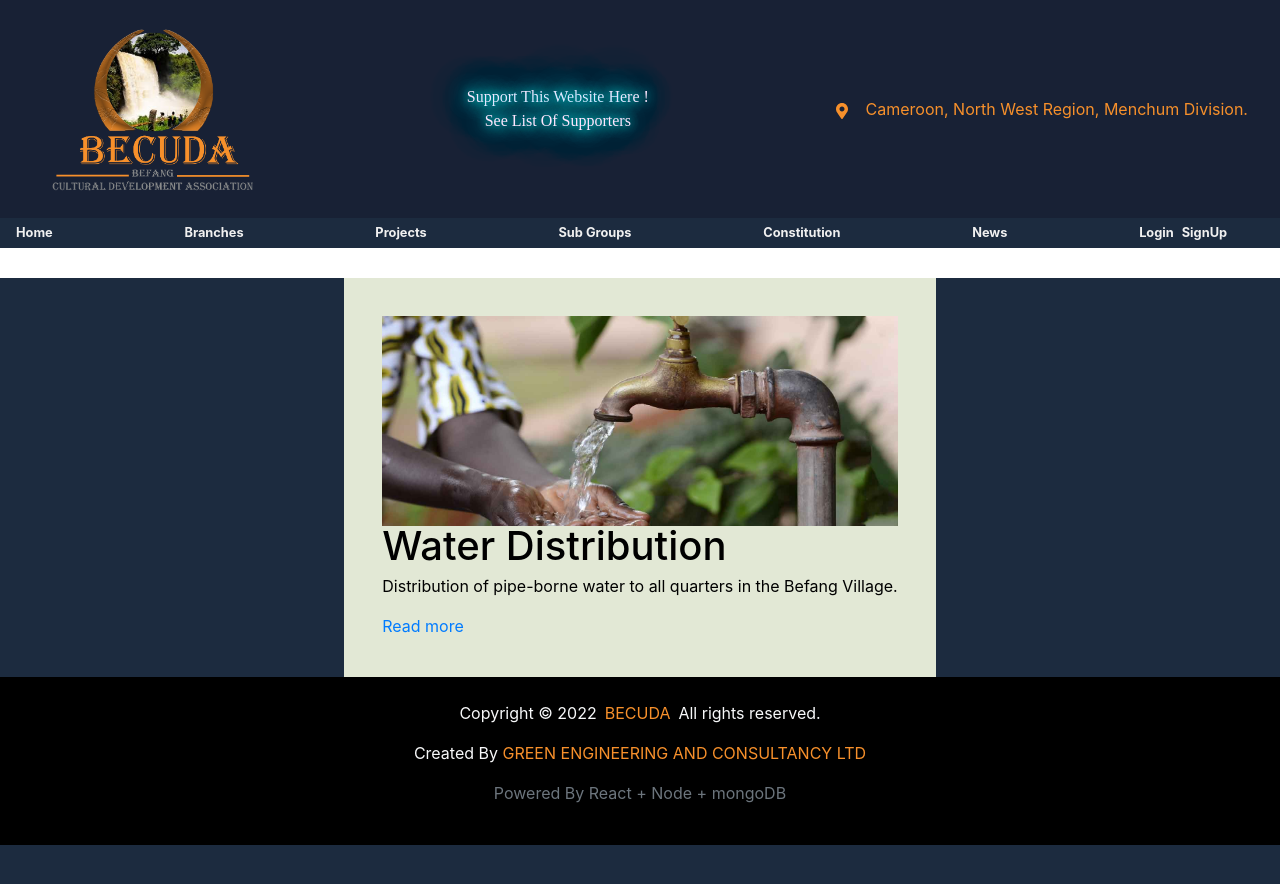
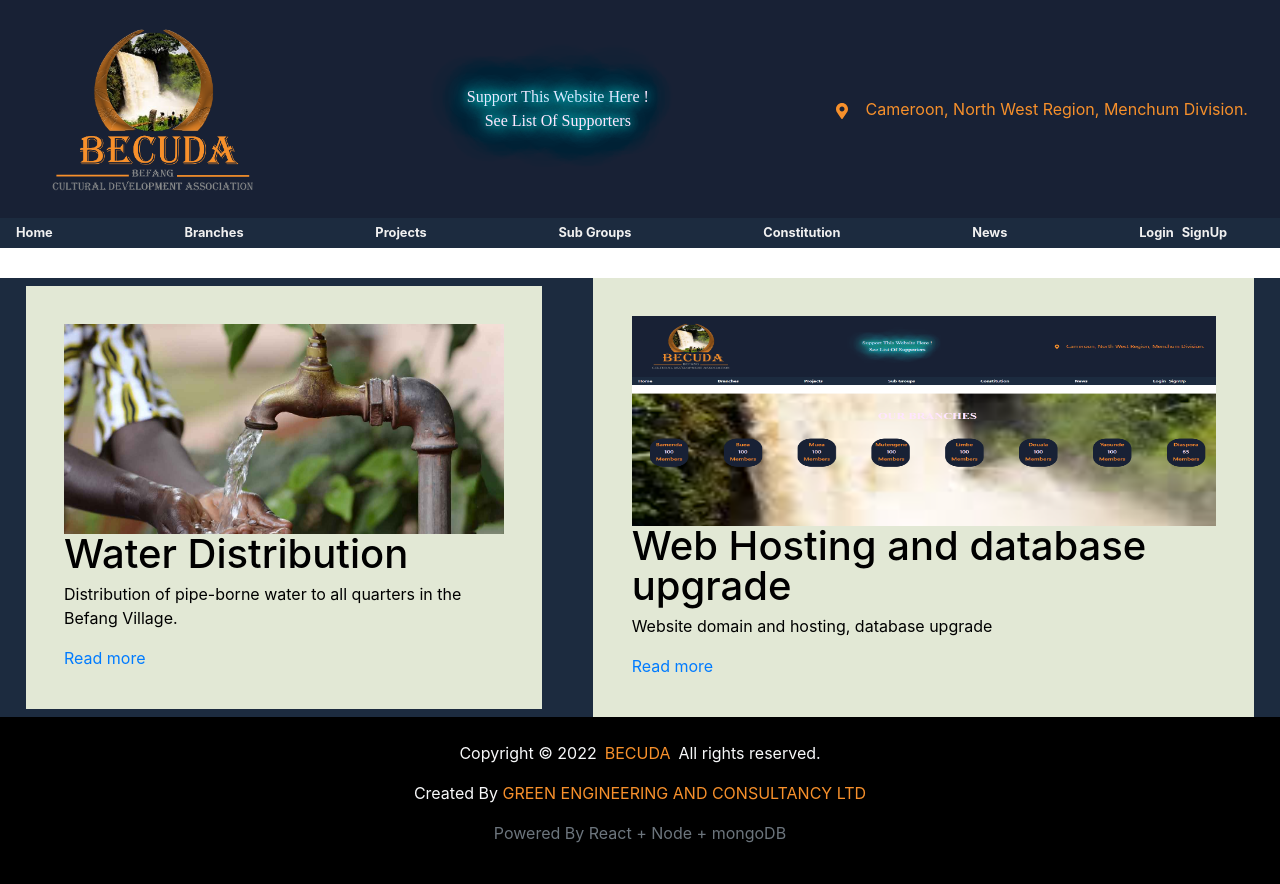
Before and after one commit to ernestmusong/Befang-Cultural-Development-Association, a React (Create React App) app in the folder client/: page /all-projects in a window 1280 px wide. Before the commit the page ends 845 px from the top, so only its background shows below. Built offline with nearby package versions, Linux system fonts and the light colour scheme; a web font is replaced by a local one.

Commit message:
added web project

```diff
--- a/client/src/components/projectDetails.js
+++ b/client/src/components/projectDetails.js
@@ -10,6 +10,7 @@ const ProjectDetails = (props) => {
 
      const[project, setProject] = useState({
       id: 1,
+      url:"",
         img: "",
         title: "",
         amount:"",
@@ -65,7 +66,7 @@ const ProjectDetails = (props) => {
               <button className='btns'>back to projects</button>
             </Link>
             {project.status == "open" ?
-            <Link to= "/contribute-page">
+            <Link to= {project.url}>
               <button className='btns' style={{background:"transparent", color: "var(--mainYellow)"}}>
                  Contribute
              </button>
--- a/client/src/db.json
+++ b/client/src/db.json
@@ -3,14 +3,26 @@
 
       {
           "id": 1,
+          "url":"/contribute-page",
           "img": "water-2.jpg",
           "title": "Water Distribution",
           "amount": 670000,
           "realised":0,
-          "status":"open",
+          "status":"closed",
           "body":"This project is aimed at ensuring the availability of pipe-borne water throughout the Befang territory.",
           "desc": "Distribution of pipe-borne water to all quarters in the Befang Village."
-      }
+      },
+      {
+        "id": 2,
+        "url":"/web-creator",
+        "img": "web-project.PNG",
+        "title": "Web Hosting and database upgrade",
+        "amount": 85000,
+        "realised":0,
+        "status":"open",
+        "body":"This website is a personal initiative by the developer. It is currently hosted under a subdomain on heroku which is a free cloud platform. However we need to purchase and secure a dedicated domain extension like becuda.com and use a shared hosting plan. Domains, SSL and hosting are billed annually. We also need to upgrade the database which currently has a capacity of just 512MB. This capacity will not be enough to save the data as the user base grows with time. ",
+        "desc": "Website domain and hosting, database upgrade"
+    }
 
   ],
 
```
Also changed, not shown: client/src/projectImages/web-project.PNG (added).
